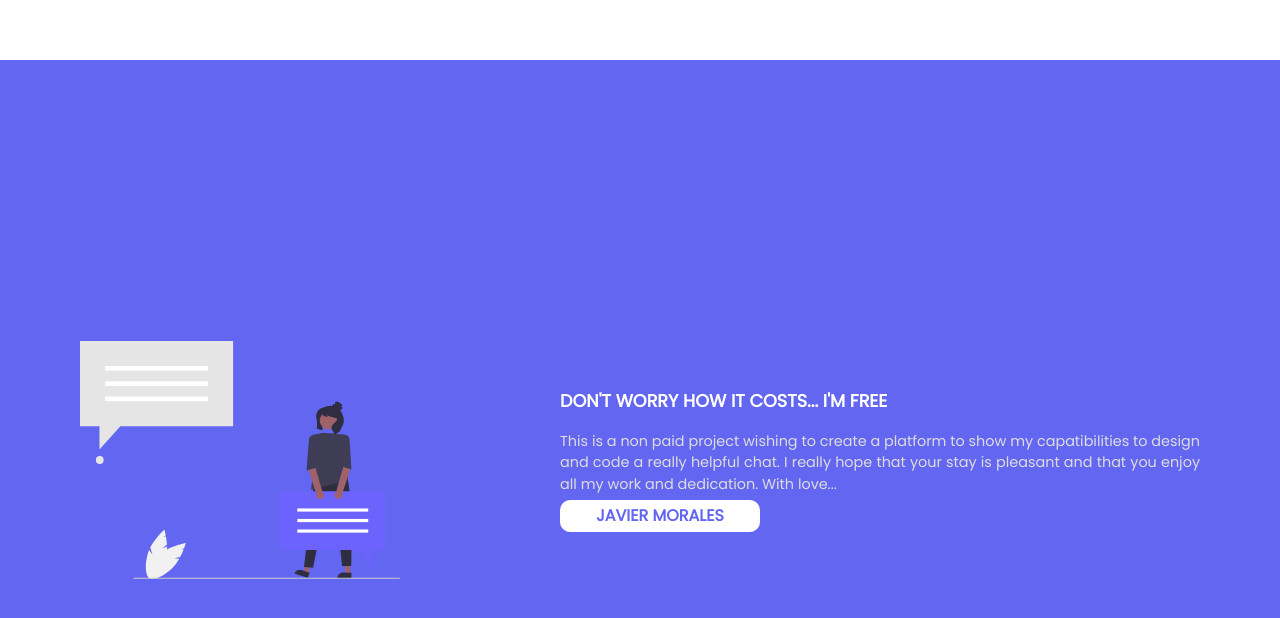
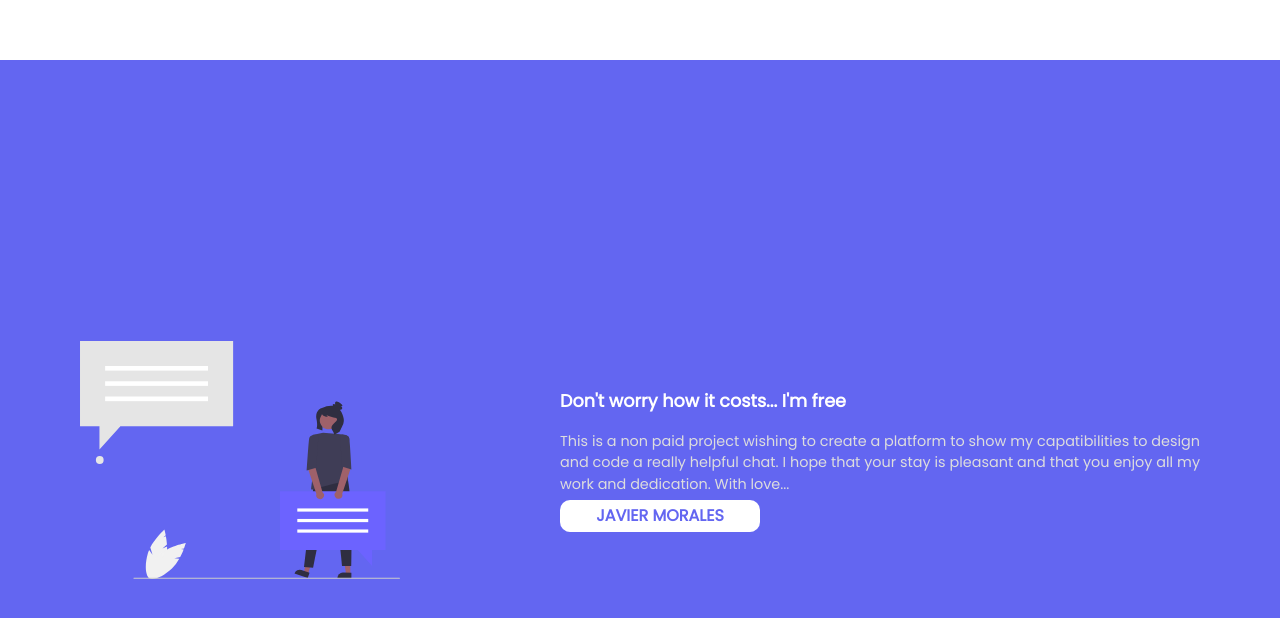
Before and after one commit to JavierMorales0/chat, a React (Create React App) app: page / in a window 1280 px wide. Shown: the part 740-1358 px from the top of the page. Built offline with nearby package versions, Linux system fonts and the light colour scheme.

Commit message:
FIXED BUGS

```diff
--- a/src/App.jsx
+++ b/src/App.jsx
@@ -47,14 +47,14 @@ function App() {
           alt="Illustration of a person holding a text message"
         />
         <div className="d-flex flex-column justify-content-center align-items-start _w-50">
-          <p className=" _text-medium _font-bold _uppercase">
+          <p className=" _text-medium _font-bold">
             Don&apos;t worry how it costs... I&apos;m free
           </p>
           <p className="_text-small _justify _text-secondary mb-1">
             This is a non paid project wishing to create a platform to show my
-            capatibilities to design and code a really helpful chat. I really
-            hope that your stay is pleasant and that you enjoy all my work and
-            dedication. With love...
+            capatibilities to design and code a really helpful chat. I hope that
+            your stay is pleasant and that you enjoy all my work and dedication.
+            With love...
           </p>
           <a
             href="https://www.linkedin.com/in/javier-morales-melara"
```
Also changed, not shown: 1 other file (tests, documents, lock files or other folders).
